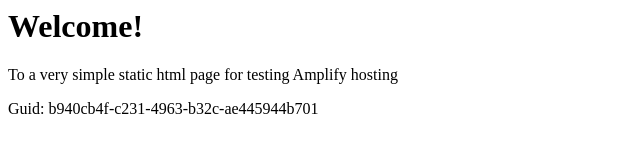
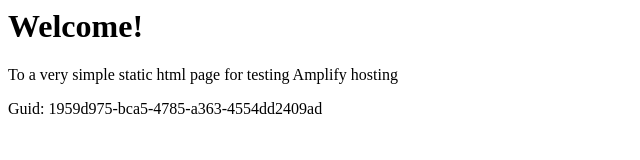
Before and after one commit to aws-aemilia-nrt/Github-PR-Commit-Integration-Test-DoNotTouch-GitHubWebhookPushCanaryTest-v1-preprod-ap-northeast-1, a website: page src/index.html in a window 1280 px wide. Shown: the full height of the page, 0-640 px from the left. Drawn offline with Linux system fonts and the light colour scheme.

Commit message:
commit from integ tests

```diff
--- a/src/index.html
+++ b/src/index.html
@@ -12,6 +12,6 @@
 <body>
     <h1>Welcome!</h1>
     <p>To a very simple static html page for testing Amplify hosting</p>
-    <p>Guid: b940cb4f-c231-4963-b32c-ae445944b701</p></body>
+    <p>Guid: 1959d975-bca5-4785-a363-4554dd2409ad</p></body>
 
 </html>
```
